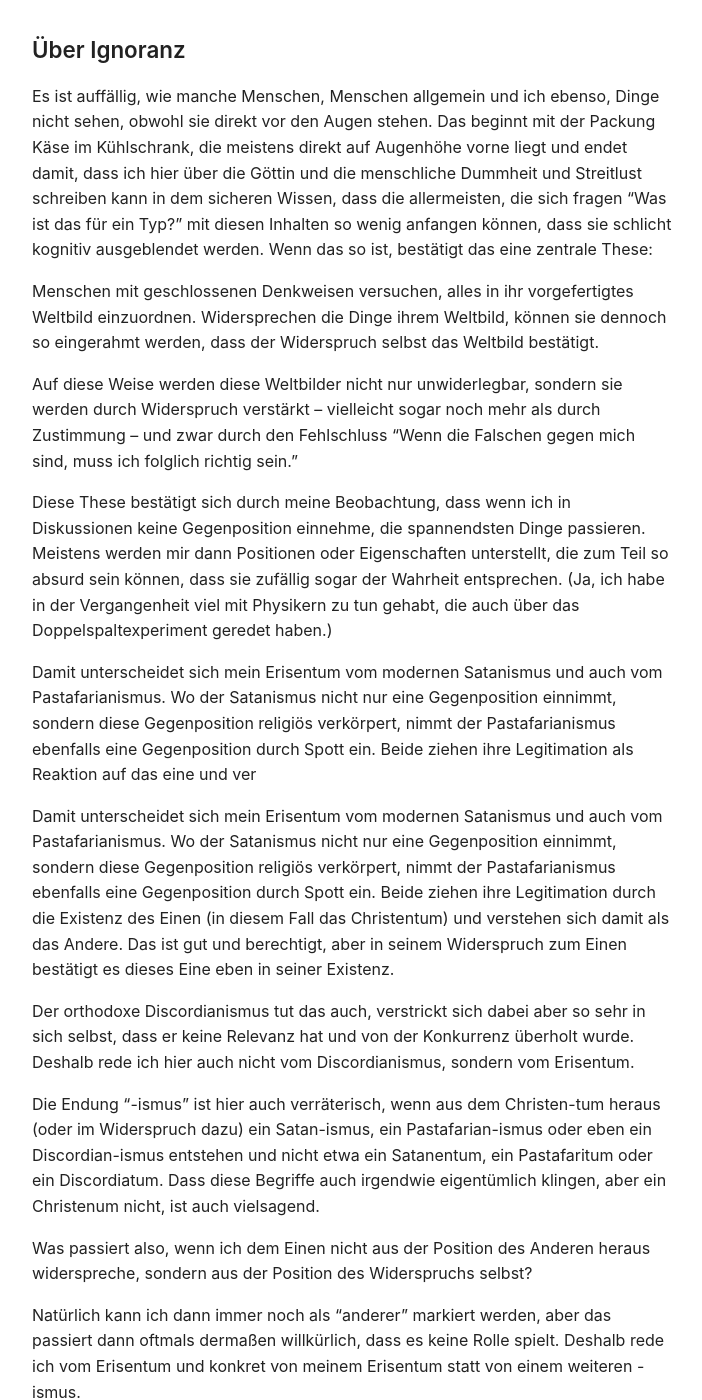
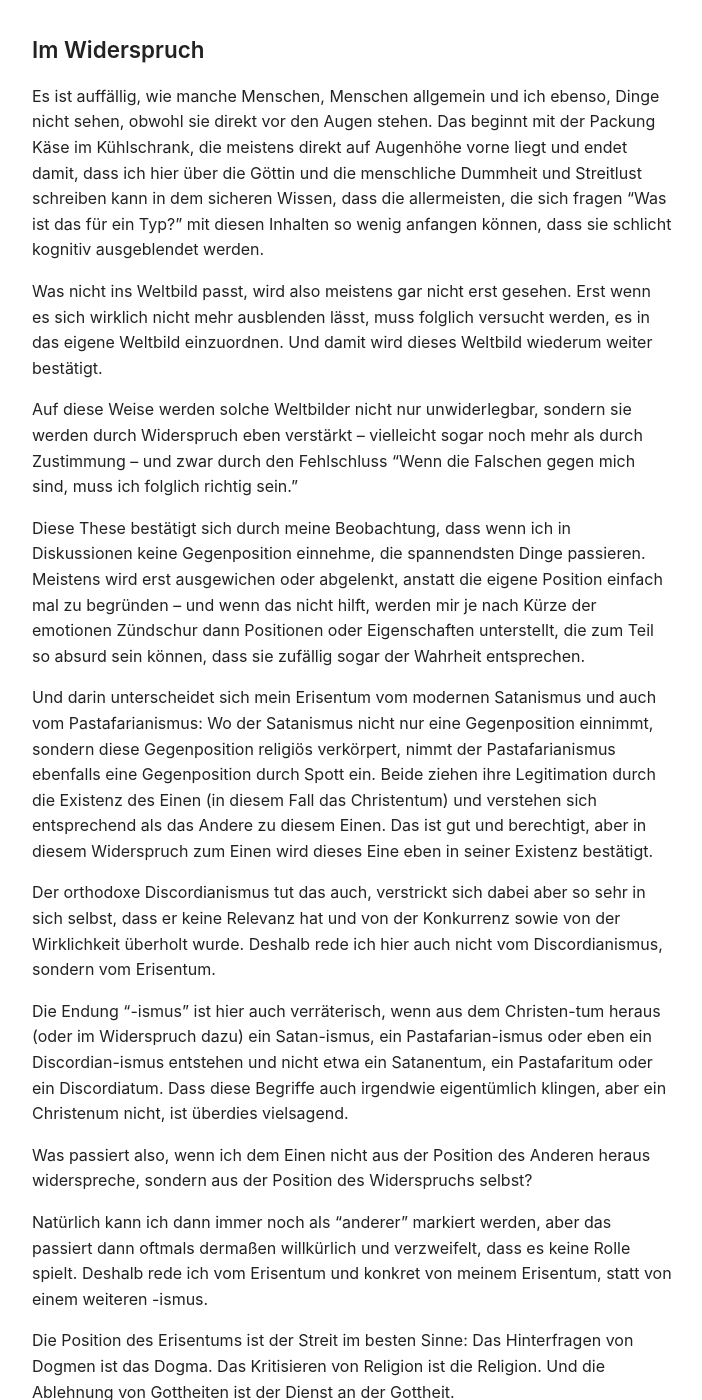
Before and after one commit to srslymarco/kallisti, a Jekyll site: the page built from essays/bots.md, in a window 1280 px wide and 1400 px high. Shown: the whole window, without its empty margins (288-990 px from the left). Built offline with Jekyll 4.4.1, drawn with Linux system fonts in a browser that asks for light colours.

Commit message:
Update bots.md

```diff
--- a/essays/bots.md
+++ b/essays/bots.md
@@ -1,28 +1,26 @@
 ---
-title: Doesn't Compute
+title: Im Widerspruch
 ---
 
-# Über Ignoranz
+# Im Widerspruch
 
-Es ist auffällig, wie manche Menschen, Menschen allgemein und ich ebenso, Dinge nicht sehen, obwohl sie direkt vor den Augen stehen. Das beginnt mit der Packung Käse im Kühlschrank, die meistens direkt auf Augenhöhe vorne liegt und endet damit, dass ich hier über die Göttin und die menschliche Dummheit und Streitlust schreiben kann in dem sicheren Wissen, dass die allermeisten, die sich fragen "Was ist das für ein Typ?" mit diesen Inhalten so wenig anfangen können, dass sie schlicht kognitiv ausgeblendet werden. Wenn das so ist, bestätigt das eine zentrale These:
+Es ist auffällig, wie manche Menschen, Menschen allgemein und ich ebenso, Dinge nicht sehen, obwohl sie direkt vor den Augen stehen. Das beginnt mit der Packung Käse im Kühlschrank, die meistens direkt auf Augenhöhe vorne liegt und endet damit, dass ich hier über die Göttin und die menschliche Dummheit und Streitlust schreiben kann in dem sicheren Wissen, dass die allermeisten, die sich fragen "Was ist das für ein Typ?" mit diesen Inhalten so wenig anfangen können, dass sie schlicht kognitiv ausgeblendet werden.
 
-Menschen mit geschlossenen Denkweisen versuchen, alles in ihr vorgefertigtes Weltbild einzuordnen. Widersprechen die Dinge ihrem Weltbild, können sie dennoch so eingerahmt werden, dass der Widerspruch selbst das Weltbild bestätigt.
+Was nicht ins Weltbild passt, wird also meistens gar nicht erst gesehen. Erst wenn es sich wirklich nicht mehr ausblenden lässt, muss folglich versucht werden, es in das eigene Weltbild einzuordnen. Und damit wird dieses Weltbild wiederum weiter bestätigt.
 
-Auf diese Weise werden diese Weltbilder nicht nur unwiderlegbar, sondern sie werden durch Widerspruch verstärkt – vielleicht sogar noch mehr als durch Zustimmung – und zwar durch den Fehlschluss "Wenn die Falschen gegen mich sind, muss ich folglich richtig sein."
+Auf diese Weise werden solche Weltbilder nicht nur unwiderlegbar, sondern sie werden durch Widerspruch eben verstärkt – vielleicht sogar noch mehr als durch Zustimmung – und zwar durch den Fehlschluss "Wenn die Falschen gegen mich sind, muss ich folglich richtig sein."
 
-Diese These bestätigt sich durch meine Beobachtung, dass wenn ich in Diskussionen keine Gegenposition einnehme, die spannendsten Dinge passieren. Meistens werden mir dann Positionen oder Eigenschaften unterstellt, die zum Teil so absurd sein können, dass sie zufällig sogar der Wahrheit entsprechen. (Ja, ich habe in der Vergangenheit viel mit Physikern zu tun gehabt, die auch über das Doppelspaltexperiment geredet haben.)
+Diese These bestätigt sich durch meine Beobachtung, dass wenn ich in Diskussionen keine Gegenposition einnehme, die spannendsten Dinge passieren. Meistens wird erst ausgewichen oder abgelenkt, anstatt die eigene Position einfach mal zu begründen – und wenn das nicht hilft, werden mir je nach Kürze der emotionen Zündschur dann Positionen oder Eigenschaften unterstellt, die zum Teil so absurd sein können, dass sie zufällig sogar der Wahrheit entsprechen.
 
-Damit unterscheidet sich mein Erisentum vom modernen Satanismus und auch vom Pastafarianismus. Wo der Satanismus nicht nur eine Gegenposition einnimmt, sondern diese Gegenposition religiös verkörpert, nimmt der Pastafarianismus ebenfalls eine Gegenposition durch Spott ein. Beide ziehen ihre Legitimation als Reaktion auf das eine und ver
+Und darin unterscheidet sich mein Erisentum vom modernen Satanismus und auch vom Pastafarianismus: Wo der Satanismus nicht nur eine Gegenposition einnimmt, sondern diese Gegenposition religiös verkörpert, nimmt der Pastafarianismus ebenfalls eine Gegenposition durch Spott ein. Beide ziehen ihre Legitimation durch die Existenz des Einen (in diesem Fall das Christentum) und verstehen sich entsprechend als das Andere zu diesem Einen. Das ist gut und berechtigt, aber in diesem Widerspruch zum Einen wird dieses Eine eben in seiner Existenz bestätigt.
 
-Damit unterscheidet sich mein Erisentum vom modernen Satanismus und auch vom Pastafarianismus. Wo der Satanismus nicht nur eine Gegenposition einnimmt, sondern diese Gegenposition religiös verkörpert, nimmt der Pastafarianismus ebenfalls eine Gegenposition durch Spott ein. Beide ziehen ihre Legitimation durch die Existenz des Einen (in diesem Fall das Christentum) und verstehen sich damit als das Andere. Das ist gut und berechtigt, aber in seinem Widerspruch zum Einen bestätigt es dieses Eine eben in seiner Existenz.
+Der orthodoxe Discordianismus tut das auch, verstrickt sich dabei aber so sehr in sich selbst, dass er keine Relevanz hat und von der Konkurrenz sowie von der Wirklichkeit überholt wurde. Deshalb rede ich hier auch nicht vom Discordianismus, sondern vom Erisentum.
 
-Der orthodoxe Discordianismus tut das auch, verstrickt sich dabei aber so sehr in sich selbst, dass er keine Relevanz hat und von der Konkurrenz überholt wurde. Deshalb rede ich hier auch nicht vom Discordianismus, sondern vom Erisentum.
-
-Die Endung "-ismus" ist hier auch verräterisch, wenn aus dem Christen-tum heraus (oder im Widerspruch dazu) ein Satan-ismus, ein Pastafarian-ismus oder eben ein Discordian-ismus entstehen und nicht etwa ein Satanentum, ein Pastafaritum oder ein Discordiatum. Dass diese Begriffe auch irgendwie eigentümlich klingen, aber ein Christenum nicht, ist auch vielsagend.
+Die Endung "-ismus" ist hier auch verräterisch, wenn aus dem Christen-tum heraus (oder im Widerspruch dazu) ein Satan-ismus, ein Pastafarian-ismus oder eben ein Discordian-ismus entstehen und nicht etwa ein Satanentum, ein Pastafaritum oder ein Discordiatum. Dass diese Begriffe auch irgendwie eigentümlich klingen, aber ein Christenum nicht, ist überdies vielsagend.
 
 Was passiert also, wenn ich dem Einen nicht aus der Position des Anderen heraus widerspreche, sondern aus der Position des Widerspruchs selbst?
 
-Natürlich kann ich dann immer noch als "anderer" markiert werden, aber das passiert dann oftmals dermaßen willkürlich, dass es keine Rolle spielt. Deshalb rede ich vom Erisentum und konkret von meinem Erisentum statt von einem weiteren -ismus.
+Natürlich kann ich dann immer noch als "anderer" markiert werden, aber das passiert dann oftmals dermaßen willkürlich und verzweifelt, dass es keine Rolle spielt. Deshalb rede ich vom Erisentum und konkret von meinem Erisentum, statt von einem weiteren -ismus.
 
 Die Position des Erisentums ist der Streit im besten Sinne: Das Hinterfragen von Dogmen ist das Dogma. Das Kritisieren von Religion ist die Religion. Und die Ablehnung von Gottheiten ist der Dienst an der Gottheit.
 
```
